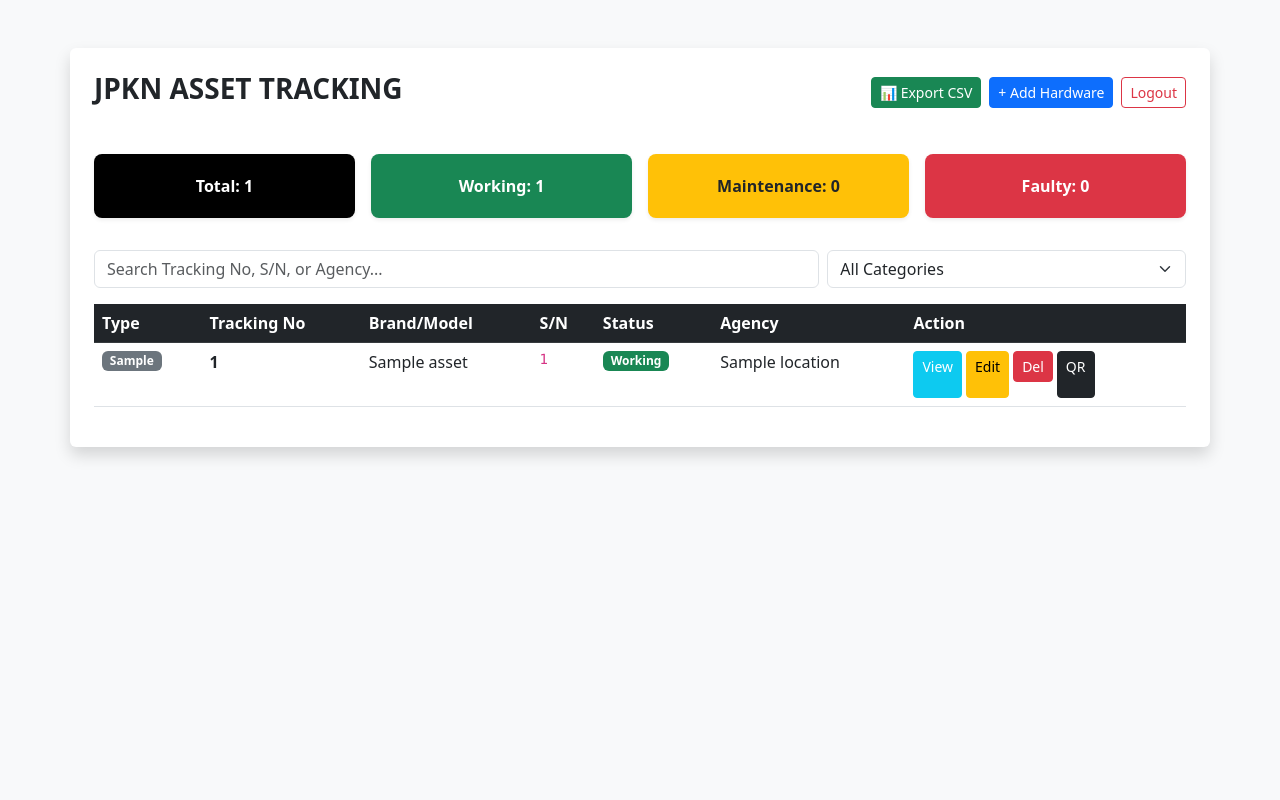
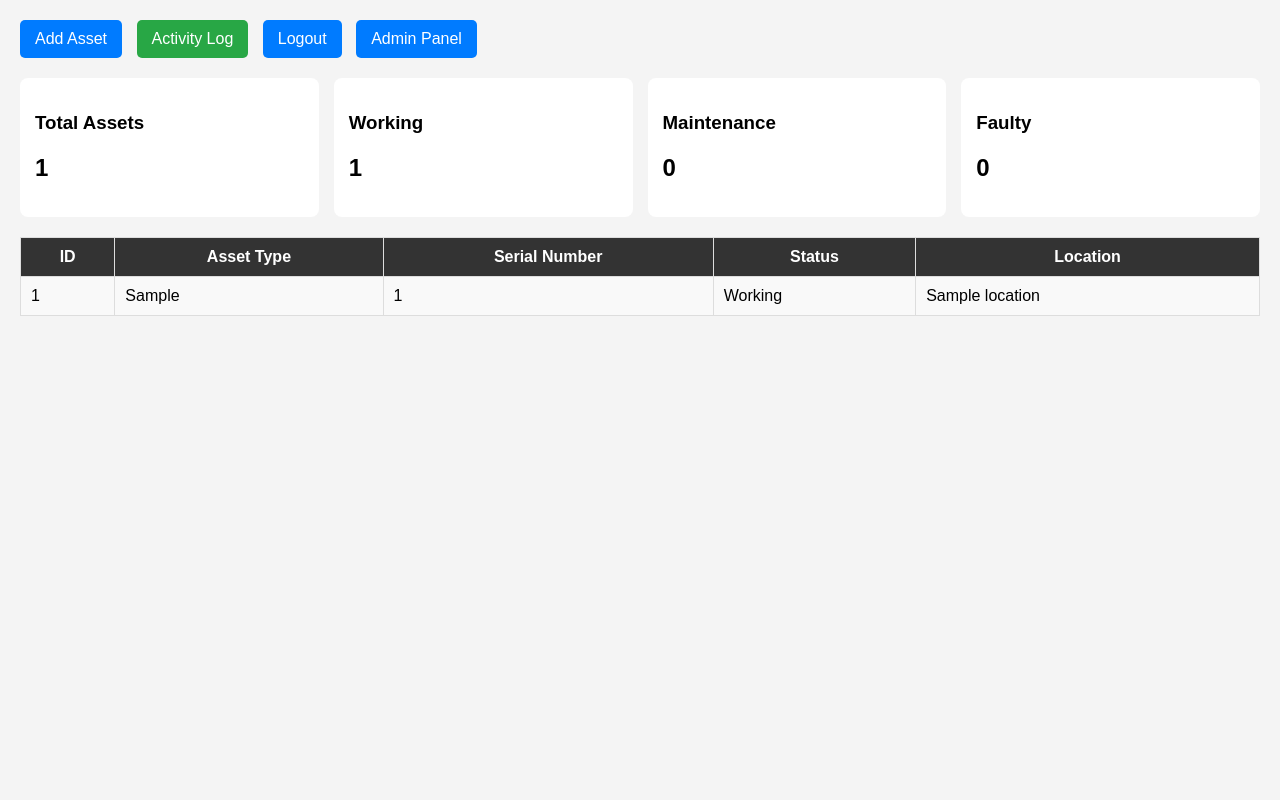
Before and after one commit to Fakhrul0029/Asset-Tracker-System-New-, a Flask app: page / in a window 1280 px wide. Run offline with Flask 3, Linux system fonts and the light colour scheme; the visitor is signed in with stand-in values (Sample User, id 1); a database or web service that is not in the repository returns one stand-in record (values such as "Sample title"); data that the repository does not hold is empty; some libraries are stand-ins or nearby versions.

Commit message:
Update asset dashboard layout and styles

```diff
--- a/templates/assets.html
+++ b/templates/assets.html
@@ -1,82 +1,134 @@
-<assets html>
+<!DOCTYPE html>
 <html>
 <head>
-    <title>ASSETS TRACKING - Dashboard</title>
-    <link rel="stylesheet" href="https://cdn.jsdelivr.net/npm/bootstrap@5.3.0/dist/css/bootstrap.min.css">
-    <script src="https://code.jquery.com/jquery-3.6.0.min.js"></script>
+    <title>Asset Dashboard</title>
+
     <style>
-        .stat-card { padding: 20px; border-radius: 8px; color: white; text-align: center; font-weight: bold; }
-        .bg-black { background: #212529; } .bg-green { background: #198754; }
-        .bg-yellow { background: #ffc107; color: #212529 !important; } .bg-red { background: #dc3545; }
+        body {
+            font-family: Arial;
+            background: #f4f4f4;
+            margin: 0;
+            padding: 20px;
+        }
+
+        .topbar {
+            margin-bottom: 20px;
+        }
+
+        .btn {
+            padding: 10px 15px;
+            background: #007bff;
+            color: white;
+            text-decoration: none;
+            border-radius: 5px;
+            margin-right: 10px;
+            display: inline-block;
+        }
+
+        .btn-green {
+            background: #28a745;
+        }
+
+        .stats {
+            display: flex;
+            gap: 15px;
+            margin-bottom: 20px;
+        }
+
+        .card {
+            background: white;
+            padding: 15px;
+            border-radius: 8px;
+            flex: 1;
+        }
+
+        table {
+            width: 100%;
+            border-collapse: collapse;
+            background: white;
+        }
+
+        th, td {
+            padding: 10px;
+            border: 1px solid #ddd;
+        }
+
+        th {
+            background: #333;
+            color: white;
+        }
+
+        tr:nth-child(even) {
+            background: #f9f9f9;
+        }
+
     </style>
 </head>
-<body class="p-5 bg-light">
-    <div class="container bg-white p-4 rounded shadow">
-        <div class="d-flex justify-content-between align-items-center">
-            <h3 class="fw-bold">JPKN ASSET TRACKING</h3>
-            <div class="d-flex gap-2">
-                <a href="/export" class="btn btn-success btn-sm">📊 Export CSV</a>
-                <a href="/add" class="btn btn-primary btn-sm">+ Add Hardware</a>
-                <a href="/logout" class="btn btn-outline-danger btn-sm">Logout</a>
-            </div>
+
+<body>
+
+    <!-- TOP BAR -->
+    <div class="topbar">
+
+        <a href="/add" class="btn">Add Asset</a>
+        <a href="/activity" class="btn btn-green">Activity Log</a>
+        <a href="/logout" class="btn">Logout</a>
+
+        {% if session['user'] == 'admin' %}
+        <a href="/admin" class="btn">Admin Panel</a>
+        {% endif %}
+
+    </div>
+
+    <!-- STATS -->
+    <div class="stats">
+
+        <div class="card">
+            <h3>Total Assets</h3>
+            <h2>{{ total }}</h2>
         </div>
 
-        <!-- Dashboard Counters -->
-        <div class="row mt-4 g-3">
-            <div class="col-md-3"><div class="stat-card bg-black shadow-sm">Total: {{ total }}</div></div>
-            <div class="col-md-3"><div class="stat-card bg-green shadow-sm">Working: {{ working }}</div></div>
-            <div class="col-md-3"><div class="stat-card bg-yellow shadow-sm">Maintenance: {{ maintenance }}</div></div>
-            <div class="col-md-3"><div class="stat-card bg-red shadow-sm">Faulty: {{ faulty }}</div></div>
+        <div class="card">
+            <h3>Working</h3>
+            <h2>{{ working }}</h2>
         </div>
 
-        <!-- Search and Filter -->
-        <div class="row mt-4 g-2">
-            <div class="col-md-8"><input type="text" id="liveSearch" class="form-control" placeholder="Search Tracking No, S/N, or Agency..."></div>
-            <div class="col-md-4">
-                <select id="typeFilter" class="form-select">
-                    <option value="">All Categories</option>
-                    <option value="Laptop">Laptops</option><option value="PC">PCs</option>
-                    <option value="Monitor">Monitors</option><option value="Printer">Printers</option>
-                </select>
-            </div>
+        <div class="card">
+            <h3>Maintenance</h3>
+            <h2>{{ maintenance }}</h2>
         </div>
 
-        <table class="table mt-3 table-hover">
-            <thead class="table-dark">
-                <tr><th>Type</th><th>Tracking No</th><th>Brand/Model</th><th>S/N</th><th>Status</th><th>Agency</th><th>Action</th></tr>
-            </thead>
-            <tbody id="assetTable">
-                {% for row in data %}
-                <tr data-type="{{ row.asset_type }}">
-                    <td><span class="badge bg-secondary">{{ row.asset_type }}</span></td>
-                    <td><strong>{{ row.tracking_number }}</strong></td>
-                    <td>{{ row.cpu_name }}</td>
-                    <td><code>{{ row.serial_number }}</code></td>
-                    <td><span class="badge {% if row.status == 'Working' %}bg-success{% elif row.status == 'Maintenance' %}bg-warning text-dark{% else %}bg-danger{% endif %}">{{ row.status }}</span></td>
-                    <td>{{ row.location }}</td>
-                    <td class="d-flex gap-1">
-                        <a href="/asset/{{ row.id }}" class="btn btn-sm btn-info text-white">View</a>
-                        <a href="/edit/{{ row.id }}" class="btn btn-sm btn-warning">Edit</a>
-                        <form action="/delete/{{ row.id }}" method="POST" onsubmit="return confirm('Delete?');"><button class="btn btn-sm btn-danger">Del</button></form>
-                        <a href="/qr/{{ row.id }}" class="btn btn-sm btn-dark">QR</a>
-                    </td>
-                </tr>
-                {% endfor %}
-            </tbody>
-        </table>
+        <div class="card">
+            <h3>Faulty</h3>
+            <h2>{{ faulty }}</h2>
+        </div>
+
     </div>
-    <script>
-        $(document).ready(function(){
-            function filter() {
-                var s = $("#liveSearch").val().toLowerCase();
-                var t = $("#typeFilter").val().toLowerCase();
-                $("#assetTable tr").filter(function() {
-                    $(this).toggle($(this).text().toLowerCase().indexOf(s) > -1 && (t === "" || $(this).attr("data-type").toLowerCase() === t));
-                });
-            }
-            $("#liveSearch").on("keyup", filter);
-            $("#typeFilter").on("change", filter);
-        });
-    </script>
+
+    <!-- TABLE -->
+    <table>
+
+        <tr>
+            <th>ID</th>
+            <th>Asset Type</th>
+            <th>Serial Number</th>
+            <th>Status</th>
+            <th>Location</th>
+        </tr>
+
+        {% for item in data %}
+
+        <tr>
+            <td>{{ item.id }}</td>
+            <td>{{ item.asset_type }}</td>
+            <td>{{ item.serial_number }}</td>
+            <td>{{ item.status }}</td>
+            <td>{{ item.location }}</td>
+        </tr>
+
+        {% endfor %}
+
+    </table>
+
 </body>
 </html>
```
